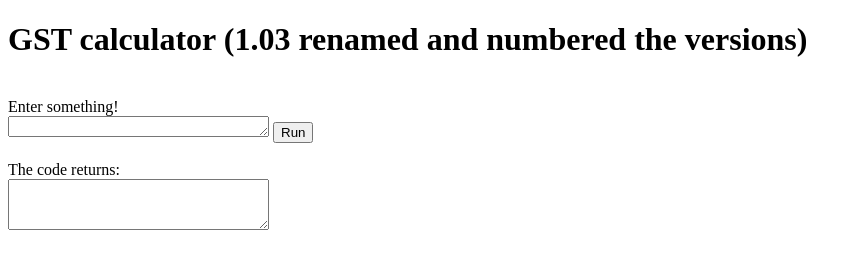
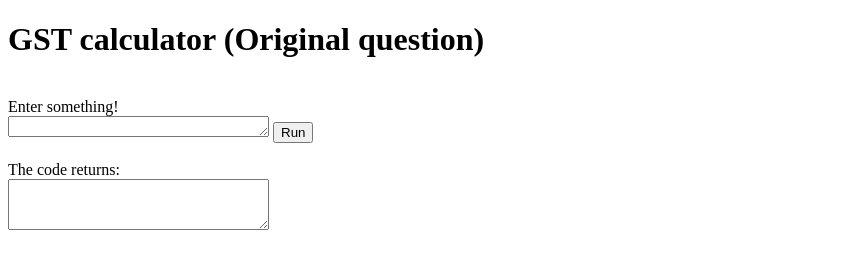
Before and after one commit to bwbsungjicho/GST-calculator, a plain HTML site: page GST v03 changed the version names.html in a window 1280 px wide. Shown: the whole page, without its empty margins (0-861 px from the left). Drawn offline with Linux system fonts and the light colour scheme.

```diff
--- a/GST v03 renamed and numbered the versions.html
+++ b/GST v03 changed the version names.html
@@ -20,7 +20,7 @@
     improve readability and maintainability.
     -->
 <head>
-    <title>GST calculator (1.03)</title>
+    <title>GST calculator</title>
     <meta charset="utf-8" />
     <script type="text/javascript">
         function GSTCalculator(money) {
@@ -33,8 +33,9 @@
     </script>
 </head>
 <body>
-    <h1>GST calculator (1.03 renamed and numbered the versions)</h1>
-    <br />Enter something!<br />
+    <h1>GST calculator (Original question)</h1>
+    <br />
+    Enter something!<br />
 
     <textarea id="txtPrice" rows="1" cols="30"></textarea>
     <input id="btnRun" type="Button" value="Run" onclick="Main()" /><br />
```
Also changed, not shown: index.html (+1 -1 lines).
